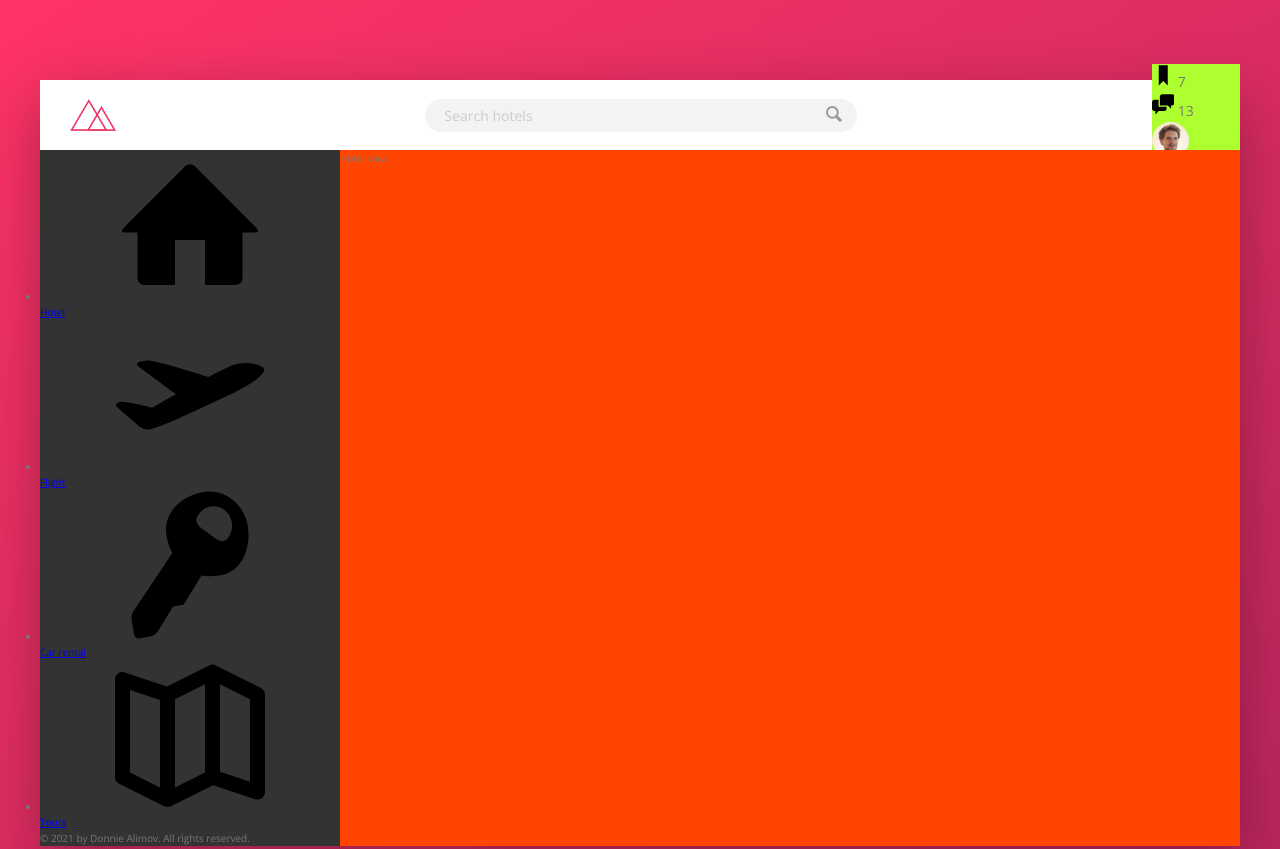
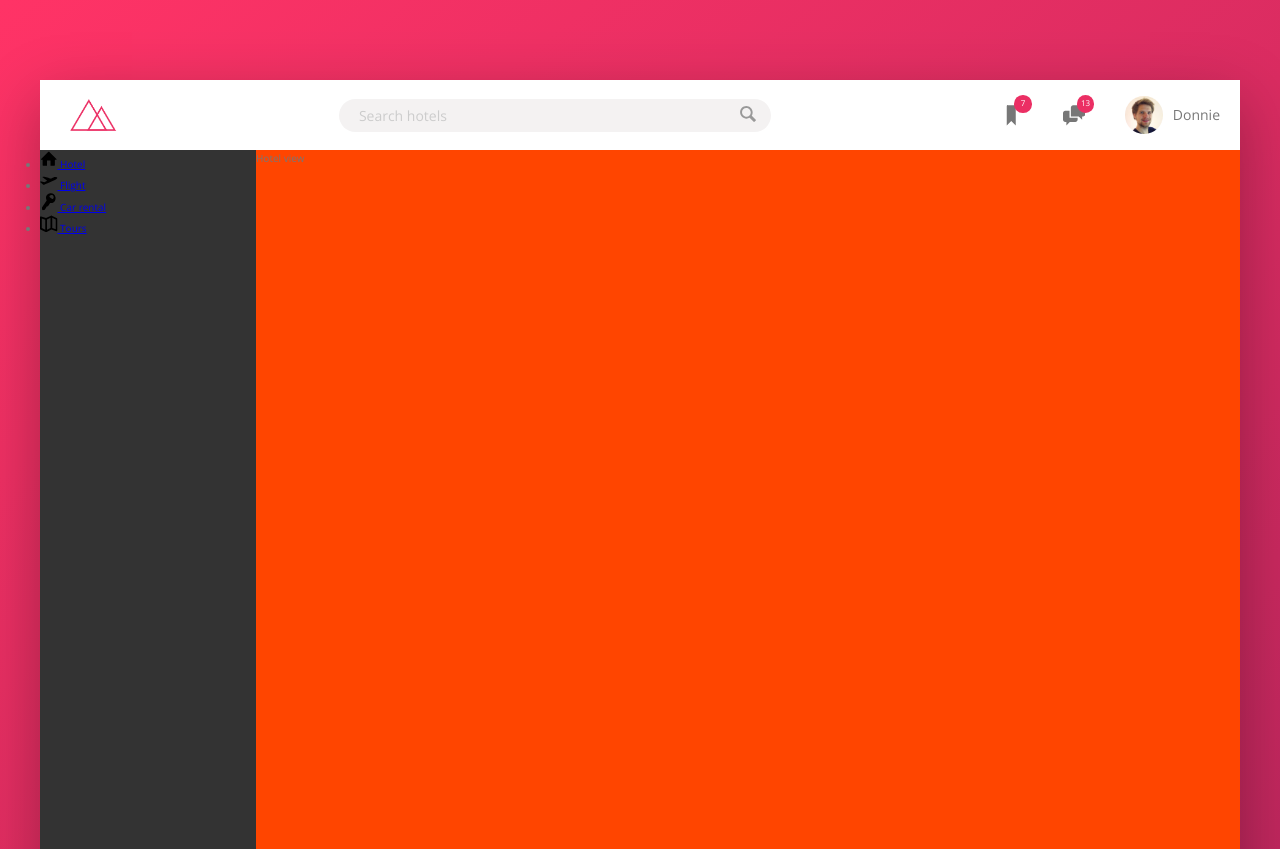
Before and after one commit to mralimov/Flexbox-Travel-Agency, a website: page index.html in a window 1280 px wide. Shown: the top 849 px of the page. Drawn offline with nearby package versions, Linux system fonts and the light colour scheme.

Commit message:
Side Nav styling

```diff
--- a/sass/_components.scss
+++ b/sass/_components.scss
@@ -66,30 +66,80 @@
 
 //USER NAVIGATION
 .user-nav {
-    background-color:greenyellow;
-    &__icon-box {
+    align-self: stretch;
 
+    display: flex;
+    align-items: center;
+
+    //user NAV and all the direct child
+    & > * {
+        padding: 0 2rem;
+        cursor: pointer;
+        height: 100%;
+        display: flex;
+        align-items: center;
     }
 
+& > * :hover {
+    background-color: var(--color-grey-light-2);
+}
+
+    &__icon-box {
+        position: relative;
+    }
     &__icon {
         height: 2.25rem;
         width: 2.25rem;
+        fill: var(--color-grey-dark-2);
     }
 
     &__notification {
+        font-size: .8rem;
+        height: 1.75rem;
+        width: 1.75rem;
+        border-radius: 50%;
+        background-color: var(--color-primary);
+        color: #fff;
+        position: absolute;
+        top: 1.5rem;
+        right: 1.1rem;
 
-    }
 
-    &__user {
-
+        display: flex;
+        justify-content: center;
+        align-items: center;
     }
 
     &__user-photo {
         height: 3.75rem;
         border-radius: 50%;
+        margin-right: 1rem;
     }
 
-    &__user-name {
+
+}
+
+//SIDE NAVIGATION
+.side-nav {
+
+    &__item {
 
     }
+
+    &__link {
+
+    }
+
+   &__icon {
+    width: 1.75rem;
+    height: 1.75rem;
+   }
+
 }
+
+.legal {
+    font-size: 1.2rem;
+    color: var(--color-grey-light-4);
+    text-align: center;
+    padding: 2.5rem;
+}
--- a/sass/_layout.scss
+++ b/sass/_layout.scss
@@ -25,12 +25,15 @@
     .sidebar {
     background-color: var(--color-grey-dark-1);
 
-    flex: 0 0 18%
+    flex: 0 0 18%;
+    display: flex;
+    flex-direction: column;
+    justify-content: space-between;
     }
 
     .hotel-view {
     background-color: #fff;
     background-color: orangered;
-
+    height: 80rem;
     flex: 1;
     }
```
Also changed, not shown: css/style.css.
